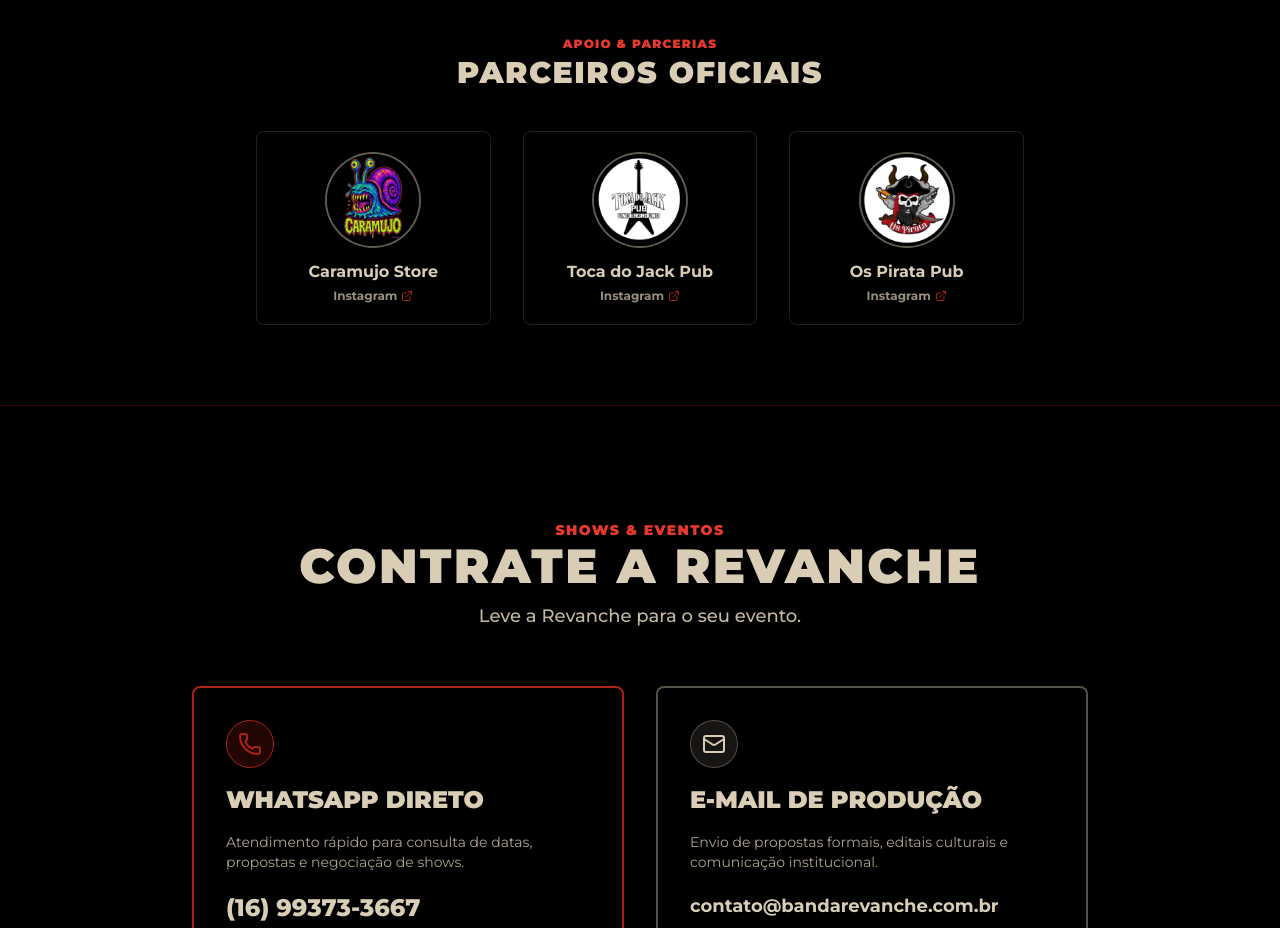
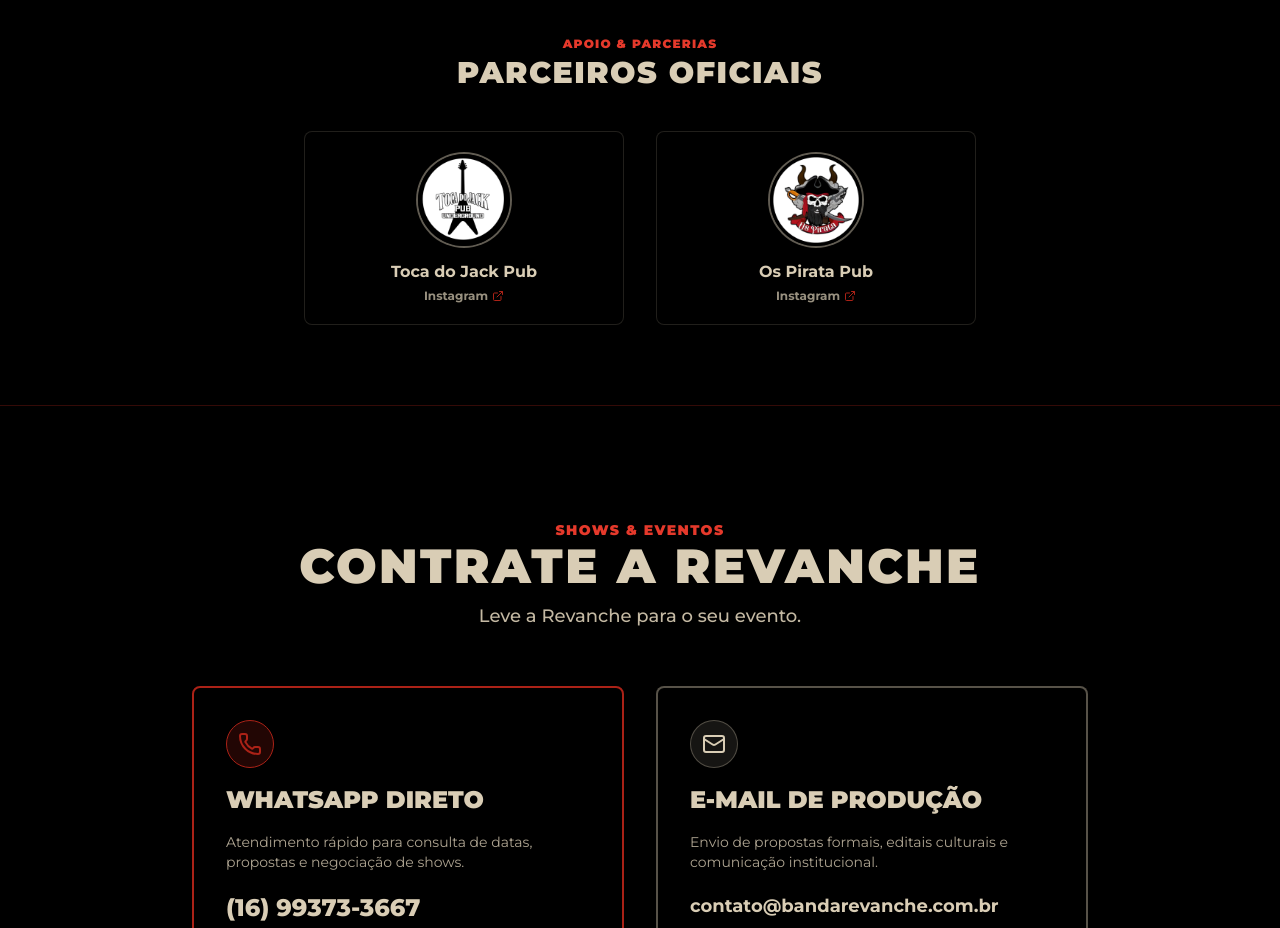
Before and after one commit to FelipeGardenghiDev/revanche-website-v2, a Next.js app: page / in a window 1280 px wide. Shown: the part 5380-6308 px from the top of the page. Built offline with nearby package versions, Linux system fonts and the light colour scheme; no server answers.

Commit message:
feat(partners): remove Caramujo Store and balance partners grid

```diff
--- a/components/home/PartnersSection.tsx
+++ b/components/home/PartnersSection.tsx
@@ -18,7 +18,11 @@ export const PartnersSection: React.FC = () => {
         </div>
 
         {/* Grade Discreta e Elegante de Parceiros */}
-        <div className="grid grid-cols-1 sm:grid-cols-3 gap-6 md:gap-8 max-w-3xl mx-auto">
+        <div
+          className={`grid grid-cols-1 ${
+            partners.length === 2 ? 'sm:grid-cols-2 max-w-2xl' : 'sm:grid-cols-3 max-w-3xl'
+          } gap-6 md:gap-8 mx-auto`}
+        >
           {partners.map((partner) => (
             <a
               key={partner.name}
--- a/data/partners.ts
+++ b/data/partners.ts
@@ -1,11 +1,6 @@
 import type { Partner } from '@/types/site';
 
 export const partners: Partner[] = [
-  {
-    name: 'Caramujo Store',
-    instagram: 'https://instagram.com/caramujo_store',
-    image: '/parceiros/caramujo-store.jpg',
-  },
   {
     name: 'Toca do Jack Pub',
     instagram: 'https://instagram.com/toca_pub_underground',
```
